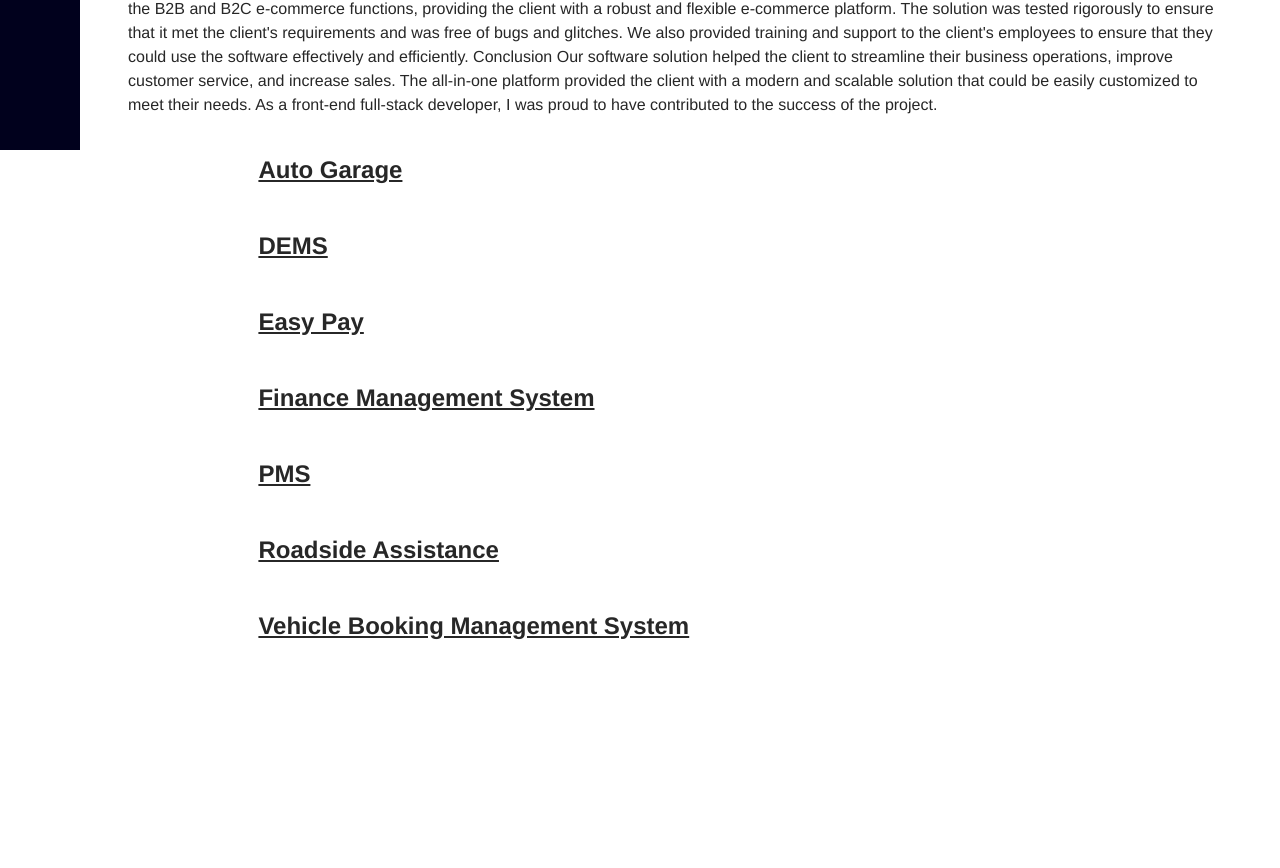
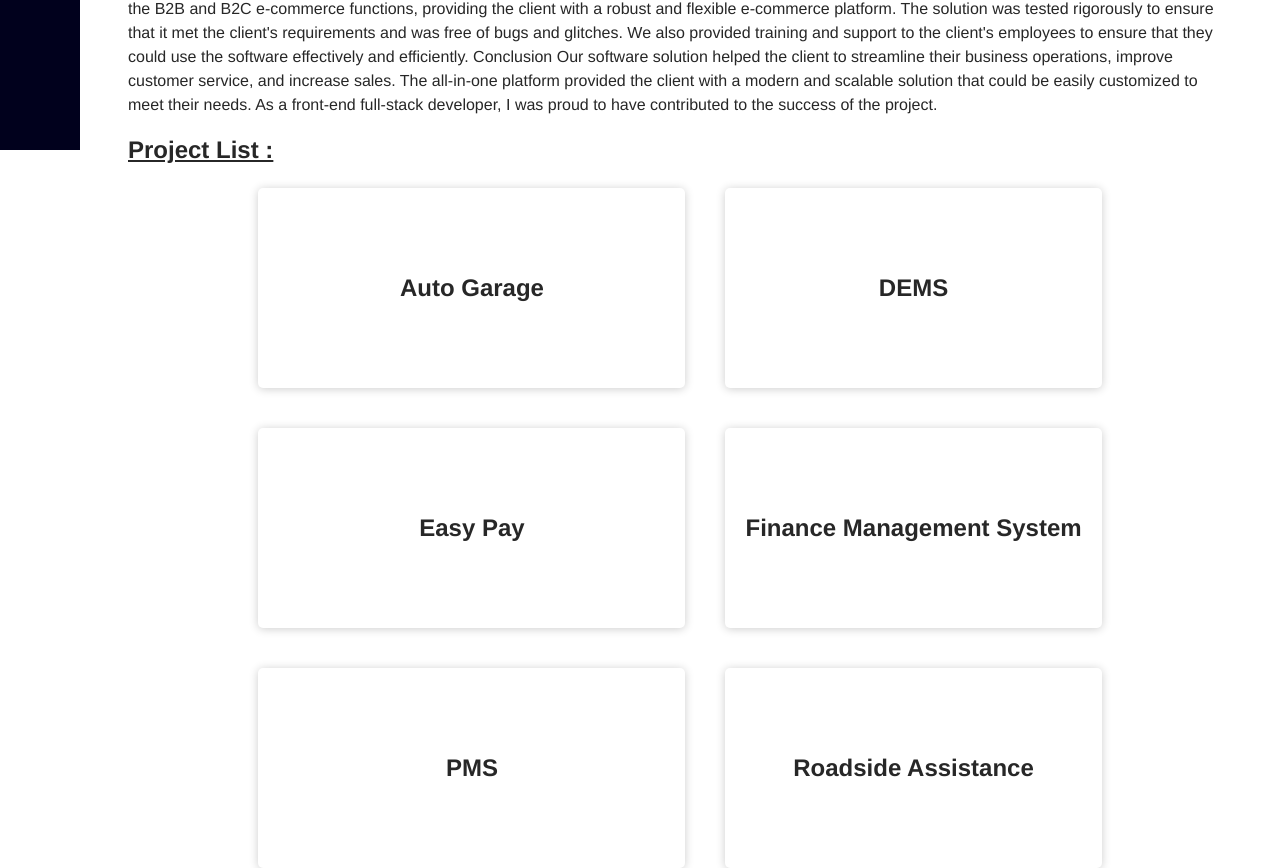
Before and after one commit to Vasanthvicky/pokemon-new-angular, an Angular app: page /projects in a window 1280 px wide. Shown: the part 650-1518 px from the top of the page. Before the commit the page ends 1314 px from the top, so only its background shows below. Built offline with nearby package versions, Linux system fonts and the light colour scheme; what ngx-pagination would draw is missing.

Commit message:
card view project list alignment is fixed

```diff
--- a/src/app/projects/projects.component.html
+++ b/src/app/projects/projects.component.html
@@ -56,27 +56,17 @@
     project.
   </p>
   <div class="project-details">
-      <ul class="project-block">
-          <!-- <li *ngFor="let project of projectDetails">
-              <h2 class="title">{{project.title}}</h2>
-              <div class="project-img">
-                  <img [src]="project.src" alt="">
-              </div>
-              <div class="project-description">
-                  <p>{{project.description}}</p>
-              </div>
-          </li> -->
+    <h2 class="title">Project List :</h2>
+      <ul class="project-list-section">
           <li *ngFor="let projectData of projectDataInfo">
               <div class="router-card-view">
-                  <a href="" class="" [routerLink]="[projectData.routerLink]" routerLinkActive="active"
+                  <a href="" class="project-card-view-details" [routerLink]="[projectData.routerLink]" routerLinkActive="active"
                   >
-                  <h2 class="title">{{projectData.title}}</h2>
+                  <h2 class="project-title">{{projectData.title}}</h2>
               </a>
               </div>
           </li>
-          <!-- <a routerLink="./auto-garage">auto garage</a> -->
-          <router-outlet></router-outlet>
-
       </ul>
+      <router-outlet></router-outlet>
   </div>
 </div>
--- a/src/app/projects/projects.component.scss
+++ b/src/app/projects/projects.component.scss
@@ -10,3 +10,28 @@
         padding: 15px 0;
     }
 }
+.project-list-section {
+    display: grid;
+    grid-template-columns: auto auto;
+    width: 80%;
+    margin: 0 auto;
+    li {
+        display: inline-block;
+
+        .project-card-view-details {
+            display: grid;
+            box-shadow: 0px 1px 10px rgba(0, 0, 0, 0.2);
+            padding: 20px;
+            margin: 20px;
+            border-radius: 5px;
+            height: 200px;
+            align-items: center;
+            justify-content: center;
+            text-align: center;
+            .project-title {
+                font-weight: bold;
+                font-size: 24px;
+            }
+        }
+    }
+}
```
